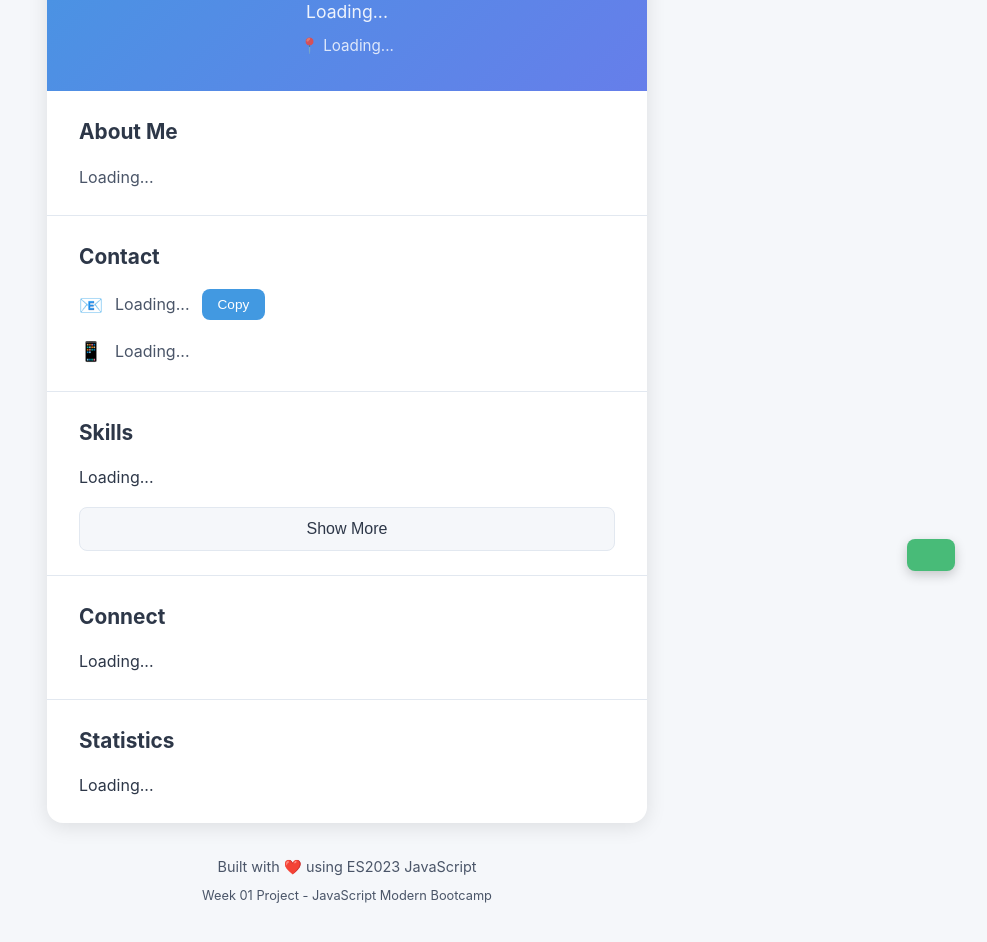
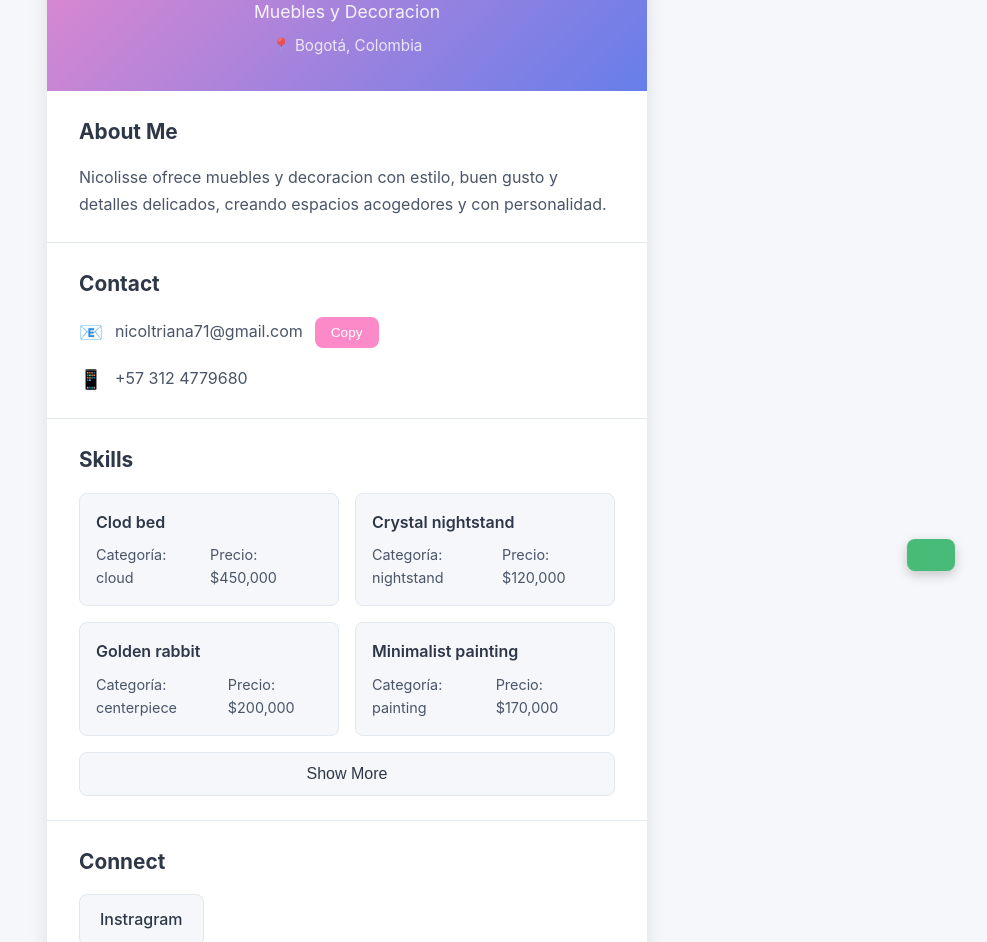
Before and after one commit to nicoltriana71-source/3407186-Nicol-Triana, a plain HTML site: page index.html in a window 1280 px wide. Shown: the part 261-1203 px from the top of the page, without its empty margins (293-1280 px from the left). Drawn offline with Linux system fonts and the light colour scheme; files whose address does not match are found by name.

Commit message:
Primer commit

```diff
--- a/week-01/VENTA DE MUEBLES Y DECORACION/index.html
+++ b/index.html
@@ -18,7 +18,7 @@
       <!-- Header Section -->
       <div class="card-header">
         <div class="avatar">
-          <img src="https://via.placeholder.com/150" alt="Profile Avatar" id="avatarImg">
+          <img src="IMG/logo.jpeg" alt="Profile Avatar" id="avatarImg">
         </div>
         <div class="header-info">
           <h1 id="userName">Loading...</h1>
--- /dev/null
+++ b/starter/script.js
@@ -0,0 +1,205 @@
+// ============================================
+//INFORMACION GENERAL
+// ============================================
+
+const furnitureData = {
+  name: 'Nicolisse',
+  description: 'Nicolisse ofrece muebles y decoracion con estilo, buen gusto y detalles delicados, creando espacios acogedores y con personalidad.',
+  title: 'Muebles y Decoracion',
+  contact: {
+    email: 'nicoltriana71@gmail.com',
+    phone: '+57 312 4779680',
+    location: 'Bogotá, Colombia'
+  },
+  items: [
+  { name: 'Clod bed', categoria: 'cloud', precio: 450000 },
+  { name: 'Crystal nightstand', categoria: 'nightstand', precio: 120000 },
+  { name: 'Golden rabbit', categoria: 'centerpiece', precio: 200000 },
+  { name: 'Minimalist painting', categoria: 'painting', precio: 170000 },
+],
+
+  links: [
+    { platform: 'Instragram', url: 'https://www.instagram.com/muebles_mobiliario16/?hl=es' }
+  ],
+  stats: {
+    total: 4,
+    active: 3,
+    rating: 4.2,
+    custom: 2
+  }
+};
+
+// ============================================
+// REFERENCIAS DE DOM
+// ============================================
+
+const entityName = document.getElementById('userName');
+const entityDescription = document.getElementById('userBio');
+const userTitle = document.getElementById('userTitle');
+const userLocation = document.getElementById('userLocation');
+const userEmail = document.getElementById('userEmail');
+const userPhone = document.getElementById('userPhone');
+
+const itemsList = document.getElementById('skillsList');
+const statsContainer = document.getElementById('stats');
+const linksContainer = document.getElementById('socialLinks');
+
+const themeToggle = document.getElementById('themeToggle');
+const copyBtn = document.getElementById('copyEmailBtn');
+const toggleItemsBtn = document.getElementById('toggleSkills');
+
+const toast = document.getElementById('toast');
+const toastMessage = document.getElementById('toastMessage');
+
+// ============================================
+// RENDER INFORMACIÓN BÁSICA
+// ============================================
+
+const renderBasicInfo = () => {
+  const { name, description, title, contact: { email, phone, location } } = furnitureData;
+
+  entityName.textContent = name;
+  userTitle.textContent = title;
+  userLocation.textContent = `📍 ${location}`;
+  entityDescription.textContent = description;
+  userEmail.textContent = email;
+  userPhone.textContent = phone;
+};
+
+// ============================================
+// RENDER ITEMS
+// ============================================
+
+const renderItems = (showAll = false) => {
+  const { items } = furnitureData;
+
+  const itemsToShow = showAll ? items : items.slice(0, 4);
+
+  const itemsHtml = itemsToShow.map(({ name, categoria, precio }) => `
+  <div class="skill-item">
+    <div class="skill-name">${name}</div>
+    <div class="skill-level">
+      <span>Categoría: ${categoria}</span>
+      <span>Precio: $${precio.toLocaleString()}</span>
+    </div>
+  </div>
+`).join('');
+
+
+  itemsList.innerHTML = itemsHtml;
+};
+
+// ============================================
+// RENDER LINKS
+// ============================================
+
+const renderLinks = () => {
+  const { links } = furnitureData;
+
+  const linksHtml = links.map(({ platform, url }) => `
+    <a href="${url}" target="_blank" class="social-link">
+      ${platform}
+    </a>
+  `).join('');
+
+  linksContainer.innerHTML = linksHtml;
+};
+
+// ============================================
+// RENDER STATS
+// ============================================
+
+const renderStats = () => {
+  const { stats } = furnitureData;
+
+  const statsArray = [
+    { label: 'Total Productos', value: stats.total },
+    { label: 'Activos', value: stats.active },
+    { label: 'Rating', value: stats.rating },
+    { label: 'Extra', value: stats.custom }
+  ];
+
+  const statsHtml = statsArray.map(({ label, value }) => `
+    <div class="stat-item">
+      <span class="stat-value">${value}</span>
+      <span class="stat-label">${label}</span>
+    </div>
+  `).join('');
+
+  statsContainer.innerHTML = statsHtml;
+};
+
+// ============================================
+// MODO OSCURO
+// ============================================
+
+const toggleTheme = () => {
+  const currentTheme = document.documentElement.dataset.theme;
+  const newTheme = currentTheme === 'dark' ? 'light' : 'dark';
+
+  document.documentElement.dataset.theme = newTheme;
+  themeToggle.innerHTML = `<span class="theme-icon">${newTheme === 'dark' ? '☀️' : '🌙'}</span>`;
+
+  localStorage.setItem('theme', newTheme);
+};
+
+const loadTheme = () => {
+  const savedTheme = localStorage.getItem('theme') ?? 'light';
+  document.documentElement.dataset.theme = savedTheme;
+  themeToggle.innerHTML = `<span class="theme-icon">${savedTheme === 'dark' ? '☀️' : '🌙'}</span>`;
+};
+
+// ============================================
+// COPIAR EMAIL
+// ============================================
+
+const copyInfo = async () => {
+  const { contact: { email } } = furnitureData;
+
+  await navigator.clipboard.writeText(email);
+  showToast('¡Email copiado!');
+};
+
+const showToast = message => {
+  toastMessage.textContent = message;
+  toast.classList.add('show');
+
+  setTimeout(() => {
+    toast.classList.remove('show');
+  }, 3000);
+};
+
+// ============================================
+// MOSTRAR MÁS / MENOS
+// ============================================
+
+let showingAllItems = false;
+
+const handleToggleItems = () => {
+  showingAllItems = !showingAllItems;
+  renderItems(showingAllItems);
+  toggleItemsBtn.textContent = showingAllItems ? 'Show Less' : 'Show More';
+};
+
+// ============================================
+// EVENT LISTENERS
+// ============================================
+
+themeToggle.addEventListener('click', toggleTheme);
+copyBtn.addEventListener('click', copyInfo);
+toggleItemsBtn.addEventListener('click', handleToggleItems);
+
+// ============================================
+// INICIALIZAR
+// ============================================
+
+const init = () => {
+  loadTheme();
+  renderBasicInfo();
+  renderItems();
+  renderLinks();
+  renderStats();
+  console.log('Aplicación inicializada correctamente');
+};
+
+document.addEventListener('DOMContentLoaded', init);
--- a/week-01/VENTA DE MUEBLES Y DECORACION/styles.css
+++ b/styles.css
@@ -6,8 +6,8 @@
   --bg-secondary: #ffffff;
   --text-primary: #2d3748;
   --text-secondary: #4a5568;
-  --accent: #4299e1;
-  --accent-hover: #3182ce;
+  --accent: #fc8ac9;
+  --accent-hover: #da86f4;
   --border: #e2e8f0;
   --shadow: rgba(0, 0, 0, 0.1);
   --success: #48bb78;
```
Also changed, not shown: week-01/starter/script.js (deleted, +0 -370 lines), IMG/logo.jpeg (added), 2 other files.
